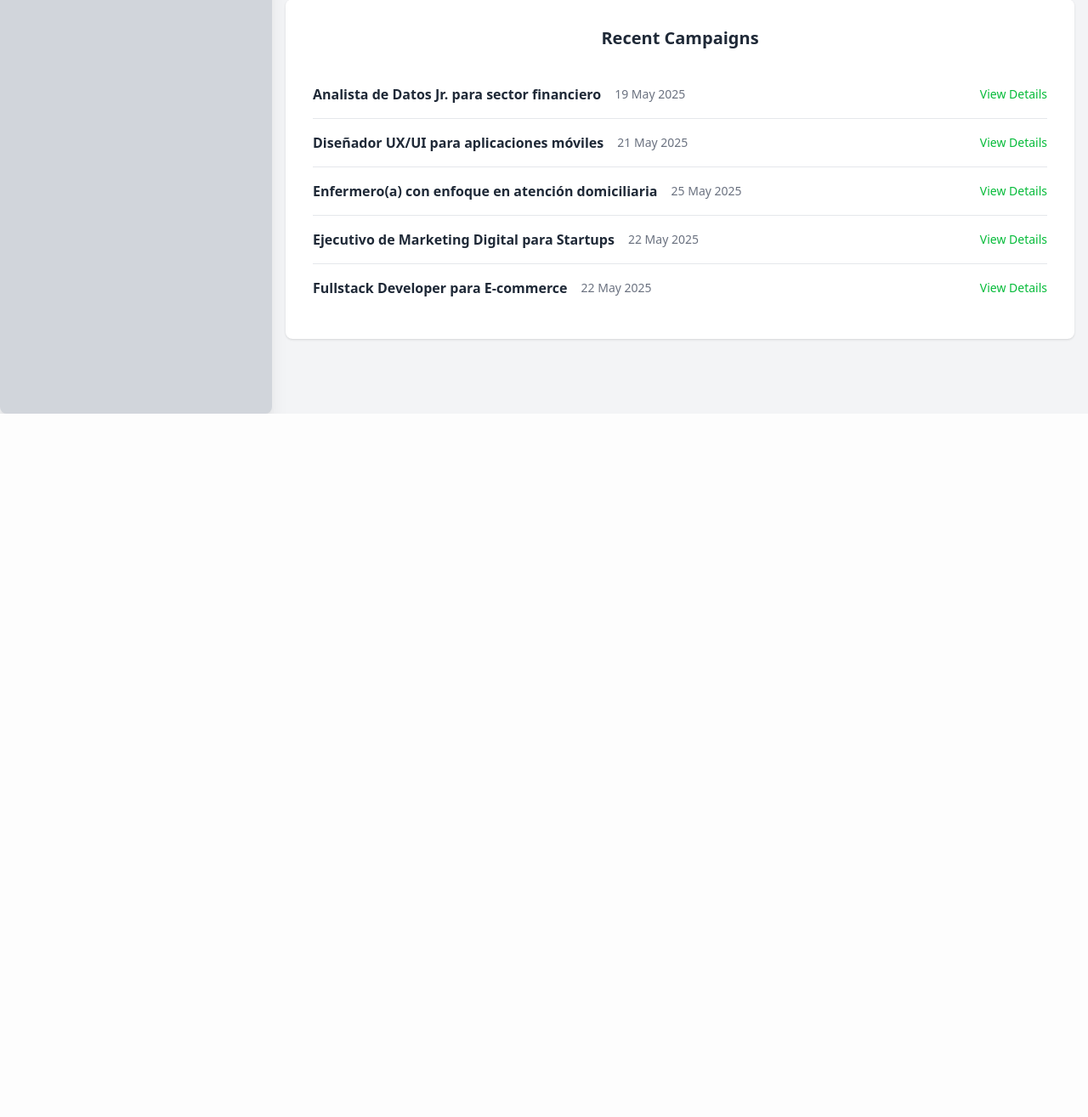
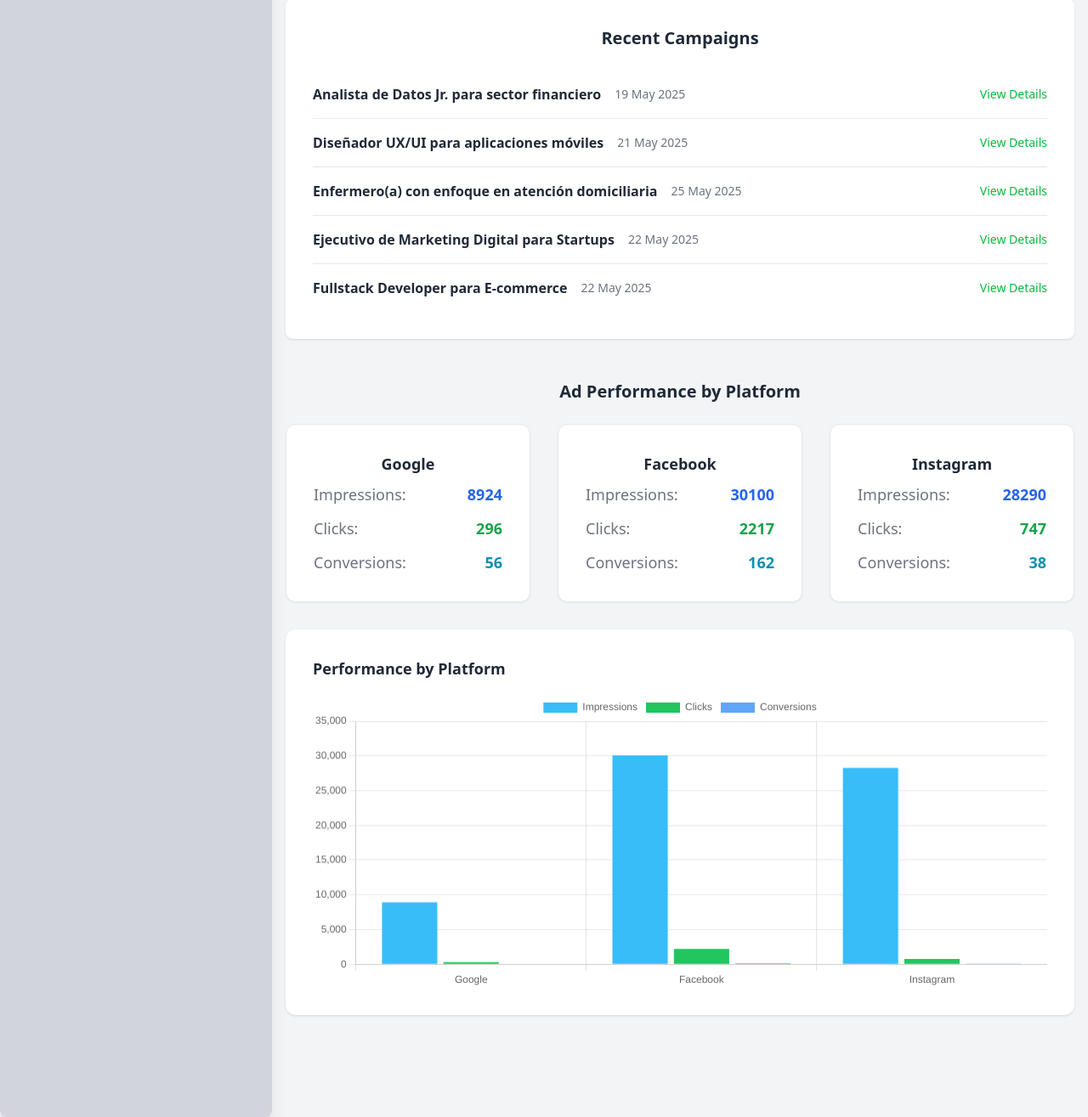
Before and after one commit to SantiGomez2519/Magneto-ADS-Automation, a Django app: page / in a window 1280 px wide. Shown: the part 681-1996 px from the top of the page at 85% size. Before the commit the page ends 1168 px from the top, so only its background shows below. Run offline with Django 5.2, Linux system fonts and the light colour scheme; a user stored in the database is signed in; data comes from the database, SQL or seed files in the repository; both versions use the stored data as it was after the commit; some libraries are stand-ins or nearby versions.

Commit message:
Update: Metrics per platform in home page

```diff
--- a/home/templates/home.html
+++ b/home/templates/home.html
@@ -114,6 +114,7 @@
                         <span class="text-gray-500 mt-1">Conversions</span>
                     </div>
                 </div>
+
                 <!-- Quick Actions -->
                 <div class="flex flex-wrap justify-center gap-6 mb-12 w-full">
                     <a href="{% url 'add' %}" class="bg-magnetoGreen-500 hover:bg-magnetoGreen-600 text-white font-semibold py-2.5 px-7 rounded-lg shadow transition flex items-center gap-2 text-base">
@@ -133,6 +134,7 @@
                         Performance Metrics
                     </a>
                 </div>
+
                 <!-- Recent Campaigns -->
                 <div class="bg-white shadow rounded-lg p-8 mb-12 w-full">
                     <h2 class="text-xl font-bold mb-6 text-center">Recent Campaigns</h2>
@@ -150,6 +152,79 @@
                         {% endfor %}
                     </ul>
                 </div>
+                <!-- KPIs por plataforma y gráfico -->
+                <div class="mb-12 w-full">
+                    <h2 class="text-xl font-bold mb-6 text-center">Ad Performance by Platform</h2>
+                    <div class="grid grid-cols-1 md:grid-cols-3 gap-8 mb-8">
+                        {% for code, kpi in kpi_data.items %}
+                        <div class="bg-white border border-gray-200 rounded-xl p-8 flex flex-col items-center shadow-sm">
+                            <span class="text-lg font-semibold text-gray-800 mb-2">{{ kpi.name }}</span>
+                            <div class="flex flex-col gap-3 w-full">
+                                <div class="flex justify-between w-full text-lg">
+                                    <span class="text-gray-500">Impressions:</span>
+                                    <span class="font-bold text-blue-600">{{ kpi.impressions }}</span>
+                                </div>
+                                <div class="flex justify-between w-full text-lg">
+                                    <span class="text-gray-500">Clicks:</span>
+                                    <span class="font-bold text-green-600">{{ kpi.clicks }}</span>
+                                </div>
+                                <div class="flex justify-between w-full text-lg">
+                                    <span class="text-gray-500">Conversions:</span>
+                                    <span class="font-bold text-cyan-600">{{ kpi.conversions }}</span>
+                                </div>
+                            </div>
+                        </div>
+                        {% endfor %}
+                    </div>
+                    <!-- Gráfico de barras por plataforma -->
+                    <div class="bg-white rounded-xl shadow p-8 mb-8">
+                        <h2 class="text-lg font-semibold mb-4">Performance by Platform</h2>
+                        <canvas id="platformBarChart" height="120"></canvas>
+                    </div>
+                    <script src="https://cdn.jsdelivr.net/npm/chart.js"></script>
+                    <script>
+                    const barLabels = {{ bar_labels|safe }};
+                    const barImpressions = {{ bar_impressions|safe }};
+                    const barClicks = {{ bar_clicks|safe }};
+                    const barConversions = {{ bar_conversions|safe }};
+                    const ctxBar = document.getElementById('platformBarChart').getContext('2d');
+                    new Chart(ctxBar, {
+                        type: 'bar',
+                        data: {
+                            labels: barLabels,
+                            datasets: [
+                                {
+                                    label: 'Impressions',
+                                    data: barImpressions,
+                                    backgroundColor: '#38bdf8',
+                                },
+                                {
+                                    label: 'Clicks',
+                                    data: barClicks,
+                                    backgroundColor: '#22c55e',
+                                },
+                                {
+                                    label: 'Conversions',
+                                    data: barConversions,
+                                    backgroundColor: '#60a5fa',
+                                }
+                            ]
+                        },
+                        options: {
+                            responsive: true,
+                            plugins: {
+                                legend: { position: 'top' },
+                            },
+                            scales: {
+                                y: {
+                                    beginAtZero: true
+                                }
+                            }
+                        }
+                    });
+                    </script>
+                </div>
+
             </div>
         </div>
     </div>
--- a/home/views.py
+++ b/home/views.py
@@ -1,7 +1,10 @@
 from django.shortcuts import render
 from django.contrib.auth.decorators import login_required
-from ad.models import Campaign
+from ad.models import Campaign, PlatformMetrics
 from user_segmentation.models import UserProfile, CampaignSegment
+from django.db.models import Sum
+import json
+from datetime import datetime
 
 @login_required(login_url='login')
 def home(request):
@@ -10,10 +13,37 @@ def home(request):
     total_segments = CampaignSegment.objects.count()
     total_conversions = CampaignSegment.objects.filter(conversion_actual=True).count()
     recent_campaigns = Campaign.objects.all().order_by('-id')[:5]
-    return render(request, "home.html", {
+
+    # KPIs y gráfico por plataforma
+    platforms = [p[0] for p in Campaign.PLATFORM_CHOICES]
+    platform_names = [p[1] for p in Campaign.PLATFORM_CHOICES]
+    kpi_data = {}
+    bar_data = {'labels': platform_names, 'impressions': [], 'clicks': [], 'conversions': []}
+    for code, name in Campaign.PLATFORM_CHOICES:
+        metrics = PlatformMetrics.objects.filter(platform=code)
+        impressions = metrics.aggregate(total=Sum('impressions'))['total'] or 0
+        clicks = metrics.aggregate(total=Sum('clicks'))['total'] or 0
+        conversions = metrics.aggregate(total=Sum('conversions'))['total'] or 0
+        kpi_data[code] = {
+            'name': name,
+            'impressions': impressions,
+            'clicks': clicks,
+            'conversions': conversions,
+        }
+        bar_data['impressions'].append(impressions)
+        bar_data['clicks'].append(clicks)
+        bar_data['conversions'].append(conversions)
+
+    context = {
         'total_campaigns': total_campaigns,
         'total_users': total_users,
         'total_segments': total_segments,
         'total_conversions': total_conversions,
         'recent_campaigns': recent_campaigns,
-    })
+        'kpi_data': kpi_data,
+        'bar_labels': json.dumps(bar_data['labels']),
+        'bar_impressions': json.dumps(bar_data['impressions']),
+        'bar_clicks': json.dumps(bar_data['clicks']),
+        'bar_conversions': json.dumps(bar_data['conversions']),
+    }
+    return render(request, "home.html", context)
--- a/theme/static/css/dist/styles.css
+++ b/theme/static/css/dist/styles.css
@@ -2148,9 +2186,24 @@ select {
   color: rgb(255 255 255 / var(--tw-text-opacity, 1));
 }
 
-.text-blue-400 {
-  --tw-text-opacity: 1;
-  color: rgb(96 165 250 / var(--tw-text-opacity, 1));
+.text-blue-500 {
+  --tw-text-opacity: 1;
+  color: rgb(59 130 246 / var(--tw-text-opacity, 1));
+}
+
+.text-cyan-500 {
+  --tw-text-opacity: 1;
+  color: rgb(6 182 212 / var(--tw-text-opacity, 1));
+}
+
+.text-cyan-600 {
+  --tw-text-opacity: 1;
+  color: rgb(8 145 178 / var(--tw-text-opacity, 1));
+}
+
+.text-purple-600 {
+  --tw-text-opacity: 1;
+  color: rgb(147 51 234 / var(--tw-text-opacity, 1));
 }
 
 .shadow {
```
Also changed, not shown: other parts of theme/static/css/dist/styles.css (+54 -21 lines), ad/templatetags/get_platform.py (line endings or trailing spaces), db.sqlite3, user_segmentation/clean_features.py (line endings or trailing spaces).
